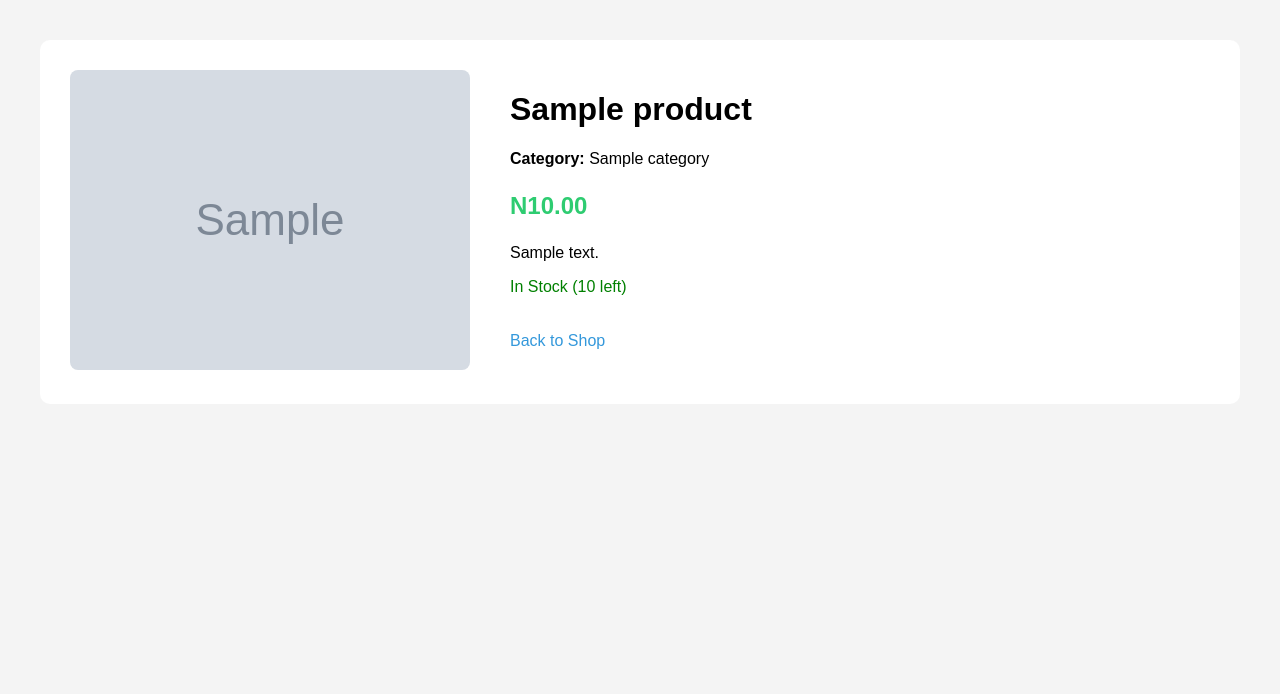
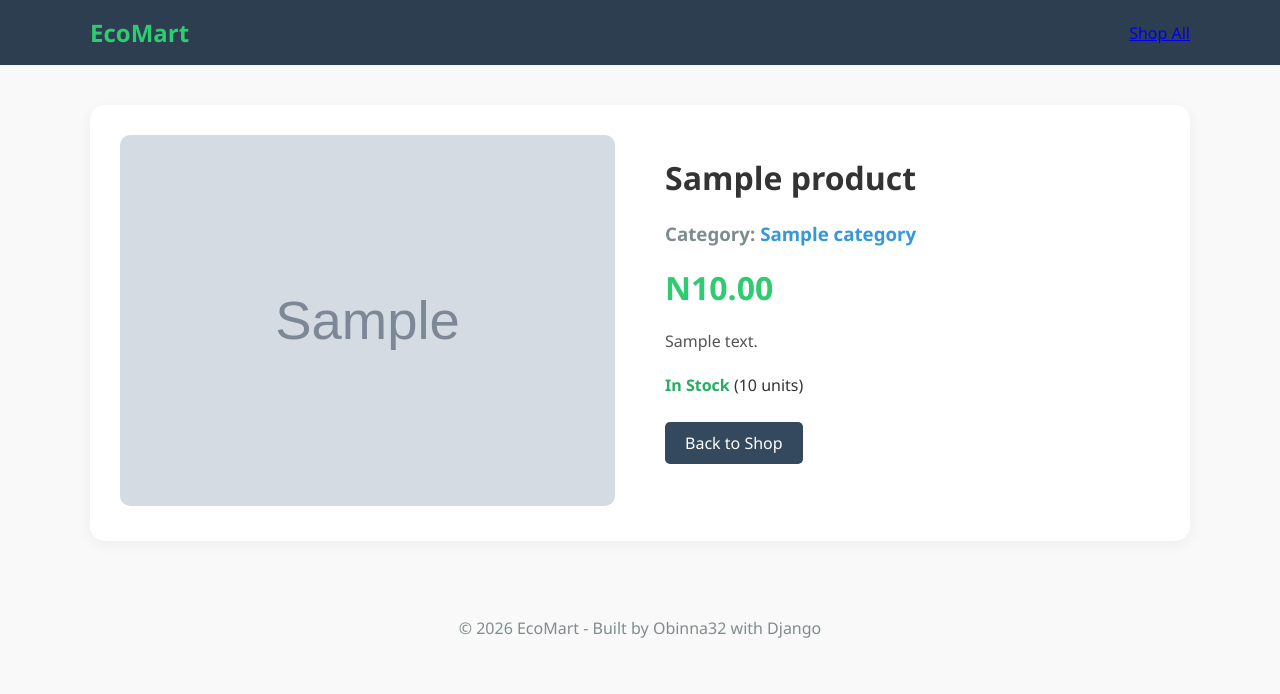
Before and after one commit to Obinna32/Ecomart, a Django app: a page that uses shop/templates/shop/product/detail.html in a window 1280 px wide. Shown: the top 694 px of the page. Run offline with Django 5.2, Linux system fonts and the light colour scheme; tables that the repository leaves empty hold one stand-in row (values such as "Sample post"); grey boxes marked "Sample" are stand-in pictures.

Commit message:
feat: implement the get_absolute_url for linking and updated detail HTML file

```diff
--- a/shop/models.py
+++ b/shop/models.py
@@ -1,4 +1,5 @@
 from django.db import models
+from django.urls import reverse
 
 # Create your models here.
 class Category(models.Model):
@@ -11,6 +12,9 @@ class Category(models.Model):
 
     def __str__(self):
         return self.name
+
+    def get_absolute_url(self):
+        return reverse("shop:product_list_by_category", args=[self.slug])
 
 
 class Product(models.Model):
@@ -35,3 +39,6 @@ class Product(models.Model):
 
     def __str__(self):
         return self.name
+
+    def get_absolute_url(self):
+        return reverse("shop:product_detail", args=[self.id, self.slug])
--- a/shop/templates/shop/product/detail.html
+++ b/shop/templates/shop/product/detail.html
@@ -1,67 +1,32 @@
-<!DOCTYPE html>
-<html lang="en">
-<head>
-    <meta charset="UTF-8">
-    <meta name="viewport" content="width=device-width, initial-scale=1.0">
-    <title>{{product.name}}</title>
-    <style>
-        body{
-            font-family: sans-serif;
-            margin: 40px;
-            background: #f4f4f4;
-        }
-        .container{
-            background: white;
-            padding: 30px;
-            border-radius: 10px;
-            display: flex;
-            gap: 40px;
-        }
-        .image-section img{
-            max-width: 400px;
-            border-radius: 8px;
-        }
-        .info-section{
-            max-width: 500px;
-        }
-        .price{
-            font-size: 1.5rem;
-            color: #2ecc71;
-            font-weight: bold;
-        }
-        .btn-back{
-            display: inline-block;
-            margin-top: 20px;
-            text-decoration: none;
-            color: #3498db;
-        }
-    </style>
-</head>
-<body>
-    <div class="container">
-        <div class = "image-section">
+{% extends "shop/base.html" %}
+{% block title %}{{product.name}}{% endblock title %}
+
+{% block content %}
+    <div class="product-detail" style="display:flex; gap:50px; margin-top:40px; background: white; padding: 30px; border-radius: 15px; box-shadow: 0 4px 15px rgba(0,0,0,0.05);">
+        <div class="product-image" style="flex:1;">
             {% if product.image %}
-                <img src="{{product.image.url}}" alt="{{product.name}}">
+                <img src="{{product.image.url}}" alt="{{product.name}}" style="width:100%; border-radius: 10px;">
             {% endif %}
         </div>
+        <div class="product-info" style="flex:1;">
+            <h1>{{product.name}}</h1>
+            <h3 style="color: #7f8c8d">Category: <a href="{{product.category.get_absolute_url}}" style="color: #3498db; text-decoration: none;">{{product.category.name}}</a></h3>
 
-        <div class ="info-section">
-            <h1>{{ product.name }}</h1>
-            <p><strong>Category: </strong> {{product.category.name}}</p>
-            <p class="price">N{{product.price}}</p>
-            <p>{{product.description|linebreaks}}</p>
+            <p class="price" style="font-size: 2rem; color: #2ecc71; font-weight: bold; margin: 20px 0;">N{{product.price}}</p>
 
-            <p>
+            <div class="description" style="line-height: 1.6; color: #555;">
+                {{product.description|linebreaks}}
+            </div>
+
+            <p style="margin-top: 20px;">
                 {% if product.stock > 0 %}
-                    <span style="color: green;">In Stock ({{ product.stock }} left)</span>
+                    <b style="color: #27ae60;">In Stock</b> ({{product.stock}} units)
                 {% else %}
-                    <span style="color:red;">Out of Stock</span>
+                    <b style="color: #e74c3c"> Out of stock </b>
                 {% endif %}
             </p>
 
-            <a href= "{% url "shop:product_list" %}" class="btn-back"> Back to Shop</a>
+            <a href="{% url "shop:produt_list" %}" class="btn" style="background-color: #34495e;"> Back to Shop</a>
         </div>
-
     </div>
-</body>
-</html>
+{% endblock content %}
```
